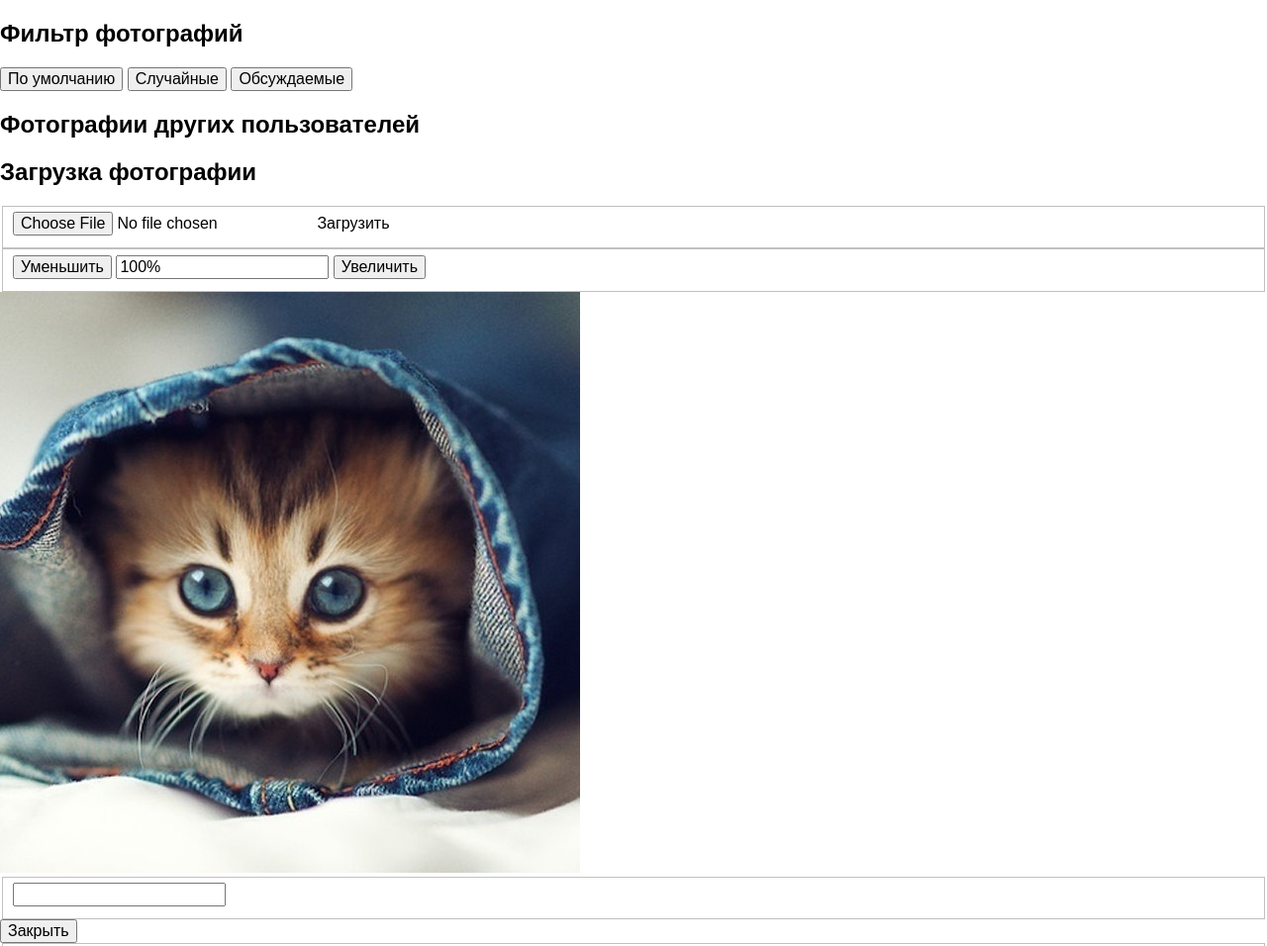
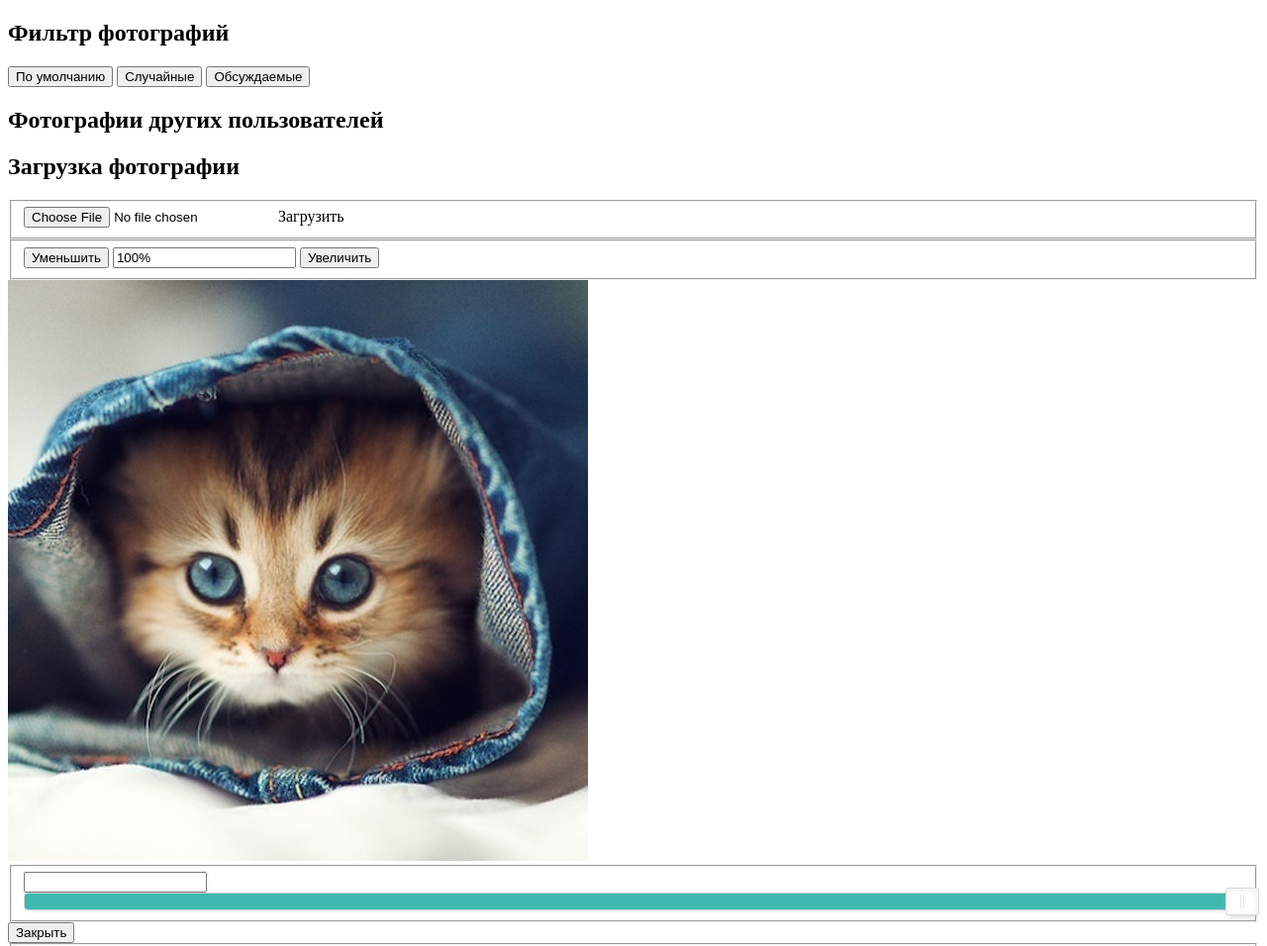
Before and after one commit to OksanaBar/kekstagram, a website with bundled scripts: page index.html in a window 1280 px wide. Shown: the top 956 px of the page at 99% size. Built offline with nearby package versions, Linux system fonts and the light colour scheme.

Commit message:
Реализовано наложение эффекта на фото. Отключила normalize.css

```diff
--- a/index.html
+++ b/index.html
@@ -3,8 +3,9 @@
 <head>
   <meta charset="utf-8">
   <meta name="viewport" content="width=device-width,initial-scale=1">
-  <link rel="stylesheet" href="css/normalize.css">
+  <!-- <link rel="stylesheet" href="css/normalize.css"> -->
   <link rel="stylesheet" href="css/style.css">
+  <link rel="stylesheet" href="nouislider/nouislider.css">
   <link rel="shortcut icon" href="favicon.ico" type="image/x-icon">
   <title>Кекстаграм</title>
 </head>
@@ -231,7 +232,9 @@
     <div class="img-upload__message  img-upload__message--loading">Загружаем...</div>
   </template>
 
+  <script src="js/main.js" type="module"></script>
   <script src="pristine/pristine.min.js"></script>
-  <script src="js/main.js" type="module"></script>
+  <script src="nouislider/nouislider.js"></script>
+
 </body>
 </html>
--- a/js/form.js
+++ b/js/form.js
@@ -1,5 +1,6 @@
 import {isEscapeKey} from './util.js';
 import {onSmallerButtonClick, onBiggerButtonClick, resetScale} from './Image-scaling.js';
+import {onFormChange} from './image-effect.js';
 
 const form = document.querySelector('.img-upload__form');
 const body = document.querySelector('body');
@@ -10,6 +11,7 @@ const hashtagField = document.querySelector('.text__hashtags');
 const commentField = document.querySelector('.text__description');
 const smallerButton = document.querySelector('.scale__control--smaller');
 const biggerButton = document.querySelector('.scale__control--bigger');
+const sliderElement = document.querySelector('.effect-level__slider');
 
 const MAX_HASHTAG_COUNT = 5;
 const UNVALID_SYMBOLS =  /^#[A-Za-zА-Яа-яЕё0-9]{1,19}$/;
@@ -49,6 +51,7 @@ hideButton.addEventListener('click', onHideButtonClick);
 const showEditorPhoto = () => {
   overlay.classList.remove('hidden');
   body.classList.add('modal-open');
+  sliderElement.classList.add('hidden');
 
   document.addEventListener('keydown', onEscKeyDown);
 };
@@ -58,6 +61,9 @@ uploadFile.addEventListener('change', showEditorPhoto);
 // Масштабирование изображения
 smallerButton.addEventListener('click', onSmallerButtonClick);
 biggerButton.addEventListener('click', onBiggerButtonClick);
+
+// Наложение эффекта
+form.addEventListener('change', onFormChange);
 
 // Валидация хэш-тегов
 const hasValidSymbols = (string) => UNVALID_SYMBOLS.test(string);
--- /dev/null
+++ b/js/image-effect.js
@@ -0,0 +1,110 @@
+const sliderElement = document.querySelector('.effect-level__slider');
+const image = document.querySelector('.img-upload__preview img');
+const effectLevel = document.querySelector('.effect-level__value');
+
+const EFFECTS = [
+  {
+    name: 'none',
+    min: 0,
+    max: 100,
+    step: 1,
+  },
+  {
+    name: 'chrome',
+    style: 'grayscale',
+    min: 0,
+    max: 1,
+    step: 0.1,
+    unit: '',
+  },
+  {
+    name: 'sepia',
+    style: 'sepia',
+    min: 0,
+    max: 100,
+    step: 1,
+    unit: '%',
+  },
+  {
+    name: 'marvin',
+    style: 'invert',
+    min: 0,
+    max: 100,
+    step: 1,
+    unit: '%',
+  },
+  {
+    name: 'phobos',
+    style: 'blur',
+    min: 0,
+    max: 3,
+    step: 0.1,
+    unit: 'px',
+  },
+  {
+    name: 'heat',
+    style: 'brightness',
+    min: 1,
+    max: 3,
+    step: 0.1,
+    unit: '',
+  },
+];
+
+const DEFAULT_EFFECT = EFFECTS[0];
+
+noUiSlider.create(sliderElement, {
+  range: {
+    min: DEFAULT_EFFECT.min,
+    max: DEFAULT_EFFECT.max,
+  },
+  start: DEFAULT_EFFECT.max,
+  step: DEFAULT_EFFECT.step,
+  connect: 'lower',
+});
+
+let selectedEffect = DEFAULT_EFFECT;
+
+const isDefault = () => selectedEffect === DEFAULT_EFFECT;
+
+const updateSlider = () => {
+  sliderElement.classList.remove('hidden');
+  sliderElement.noUiSlider.updateOptions({
+    range: {
+      min: selectedEffect.min,
+      max: selectedEffect.max,
+    },
+    step: selectedEffect.step,
+    start: selectedEffect.max,
+  });
+
+  if (isDefault()) {
+    sliderElement.classList.add('hidden');
+  }
+};
+
+const onSliderUpdate = () => {
+  image.style.filter = 'none';
+  image.className = '';
+  effectLevel.value = '';
+  if (isDefault()) {
+    return;
+  }
+  const sliderValue = sliderElement.noUiSlider.get();
+  image.style.filter = `${selectedEffect.style}(${sliderValue}${selectedEffect.unit})`;
+  image.classList.add(`effects__preview--${selectedEffect.name}`);
+  effectLevel.value = sliderValue;
+};
+
+sliderElement.noUiSlider.on('update', onSliderUpdate);
+
+const onFormChange = (evt) => {
+  if (!evt.target.classList.contains('effects__radio')) {
+    return;
+  }
+  selectedEffect = EFFECTS.find((effect) => effect.name === evt.target.value);
+
+  updateSlider();
+};
+
+export {onFormChange};
```
Also changed, not shown: css/_normalize.css (renamed from css/normalize.css).
